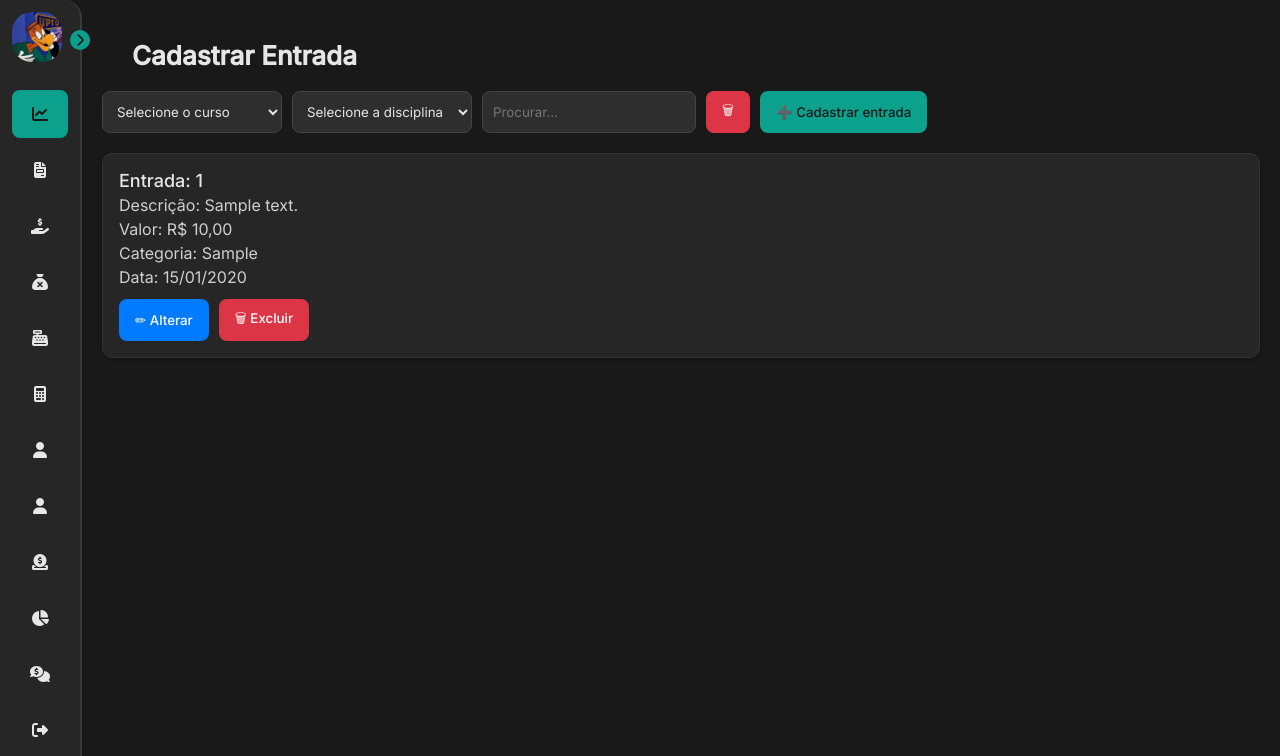
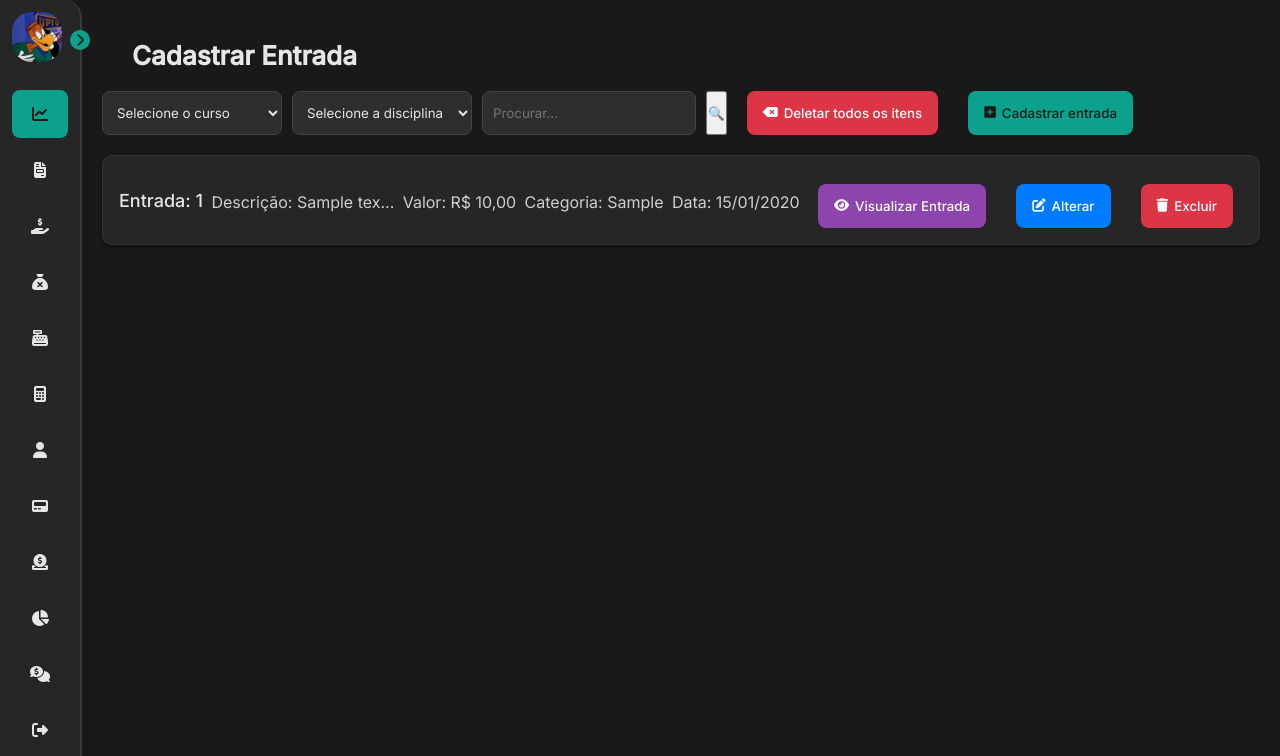
Before and after one commit to RafaelDella/easy_m, a PHP site: page /easy_m/form_entrada/formulario_entrada.php in a window 1280 px wide. Shown: the top 756 px of the page. Run offline with PHP 8.4, Linux system fonts and the light colour scheme; the visitor is signed in with stand-in values (Sample User, id 1); tables that the repository leaves empty hold one stand-in row (values such as "Sample post").

Commit message:
Fix: Entrada

```diff
--- a/app/assets/form_entrada/formulario_entrada.css
+++ b/app/assets/form_entrada/formulario_entrada.css
@@ -46,6 +46,8 @@ input[type="text"] {
 
 .btn {
   padding: 10px 16px;
+  margin-right: 10px;
+  margin-left: 10px;
   border: none;
   border-radius: 8px;
   cursor: pointer;
@@ -59,11 +61,13 @@ input[type="text"] {
 .btn.green {
   background-color: #0ba18c;
   color: #191919;
+  padding: 10px 16px;
 }
 
 .btn.red {
   background-color: #dc3545;
   color: #fff;
+  padding: 14px 16px;
 }
 
 .btn.blue {
@@ -81,12 +85,16 @@ input[type="text"] {
 }
 
 .session-card {
+  display: flex;
+  justify-content: space-between;
+  align-items: center;
   background-color: #262626;
   border-radius: 10px;
   padding: 16px;
   margin-bottom: 16px;
   box-shadow: 0 2px 4px rgba(0, 0, 0, 0.3);
   border: 1px solid #333;
+  flex-wrap: wrap;
 }
 
 .session-header {
@@ -98,6 +106,7 @@ input[type="text"] {
 .session-info {
   margin-top: 4px;
   color: #cfcfcf;
+  overflow-wrap: break-word;
 }
 
 .session-actions {
--- a/app/assets/form_entrada/formulario_entrada.js
+++ b/app/assets/form_entrada/formulario_entrada.js
@@ -124,3 +124,53 @@ if (event.target === modalEditar) {
 function fecharModalEditar() {
 document.getElementById('modalEditarEntrada').style.display = 'none';
 }
+
+function visualizarEntrada(id) {
+    fetch(`http://localhost/easy_m/app/view/form_entrada/buscar_entrada.php?id=${id}`)
+        .then(response => {
+            if (!response.ok) {
+                throw new Error('Erro na resposta do servidor');
+            }
+            return response.json();
+        })
+        .then(data => {
+            if (data.sucesso) {
+                const entrada = data.entrada;
+                document.getElementById('verDescricao').innerText = entrada.descricao;
+                document.getElementById('verValor').innerText = `R$ ${parseFloat(entrada.valor).toFixed(2)}`;
+                document.getElementById('verCategoria').innerText = entrada.categoria;
+                document.getElementById('verDataEntrada').innerText = entrada.data_entrada;
+
+                document.getElementById('modalVisualizar').style.display = 'block';
+            } else {
+                alert('⚠ Erro: ' + data.erro);
+            }
+        })
+        .catch(error => {
+            console.error('Erro na requisição:', error);
+            alert('❌ Erro ao buscar entrada.');
+        });
+}
+
+function fecharModalVisualizar() {
+    document.getElementById('modalVisualizar').style.display = 'none';
+}
+
+window.addEventListener('click', function(event) {
+    const modal = document.getElementById('modalVisualizar');
+    const content = document.querySelector('#modalVisualizar .modal-content');
+
+    if (event.target === modal) {
+        fecharModalVisualizar();
+    }
+});
+
+document.getElementById('campo-busca').addEventListener('input', function () {
+    const termo = this.value.toLowerCase();
+    const cards = document.querySelectorAll('.session-card');
+
+    cards.forEach(card => {
+        const texto = card.textContent.toLowerCase();
+        card.style.display = texto.includes(termo) ? 'block' : 'none';
+    });
+});
--- a/app/view/form_entrada/editar_entrada.php
+++ b/app/view/form_entrada/editar_entrada.php
@@ -48,7 +48,7 @@ if ($_SERVER['REQUEST_METHOD'] === 'POST') {
 
         echo "<script>
             alert('✅ Entrada atualizada com sucesso!');
-            window.location.href = '../extrato_page/extrato_view.php';
+            window.location.href = '../form_entrada/formulario_entrada.php';
         </script>";
     } catch (PDOException $e) {
         echo "Erro ao atualizar entrada: " . $e->getMessage();
--- a/app/view/form_entrada/excluir_entrada.php
+++ b/app/view/form_entrada/excluir_entrada.php
@@ -20,7 +20,7 @@ try {
 
     echo "<script>
         alert('✅ Entrada excluída com sucesso!');
-        window.location.href='../extrato_page/extrato_view.php';
+        window.location.href='../form_entrada/formulario_entrada.php';
     </script>";
 } catch (PDOException $e) {
     echo "Erro ao excluir entrada: " . $e->getMessage();
--- a/app/view/form_entrada/formulario_entrada.php
+++ b/app/view/form_entrada/formulario_entrada.php
@@ -17,6 +17,24 @@ $nome = $_SESSION['usuario_nome'];
 $stmtPerfil = $pdo->prepare("SELECT perfil FROM Usuario WHERE id = :id");
 $stmtPerfil->execute([':id' => $usuario_id]);
 $perfilUsuario = $stmtPerfil->fetchColumn();
+
+function limitarTexto($texto, $limite = 10) {
+    return strlen($texto) > $limite ? substr($texto, 0, $limite) . '...' : $texto;
+}
+
+$busca = isset($_GET['busca']) ? trim($_GET['busca']) : '';
+
+$sql = "SELECT * FROM Entrada WHERE id_usuario = :usuario_id";
+$params = ['usuario_id' => $_SESSION['usuario_id']];
+
+if ($busca !== '') {
+    $sql .= " AND (descricao LIKE :busca OR categoria LIKE :busca)";
+    $params['busca'] = '%' . $busca . '%';
+}
+
+$stmt = $pdo->prepare($sql);
+$stmt->execute($params);
+$entradas = $stmt->fetchAll();
 
 ?>
 
@@ -55,7 +73,7 @@ $perfilUsuario = $stmtPerfil->fetchColumn();
                 </li>
                 <li class="side-item"><a href="../view/extrato_page/extrato_view.php"><i
                             class="fa-solid fa-file-invoice"></i><span class="item-description">Extrato</span></a></li>
-                <li class="side-item"><a href="../view/form_entrada/forms_entrada.html"><i
+                <li class="side-item"><a href="formulario_entrada.php"><i
                             class="fa-solid fa-hand-holding-dollar"></i><span class="item-description">Nova
                             Entrada</span></a></li>
                 <li class="side-item"><a href="../view/formulario_gasto/forms_gasto.html"><i
@@ -68,8 +86,7 @@ $perfilUsuario = $stmtPerfil->fetchColumn();
                             Quitação</span></a></li>
                 <li class="side-item"><a href="../view/formulário_perfil/forms_perfil.html"><i
                             class="fa-solid fa-user"></i><span class="item-description">Teste de Perfil</span></a></li>
-                <li class="side-item"><a href="../view/formulário_perfil/forms_perfil.html"><i
-                            class="fa-solid fa-user"></i><span class="item-description">Analisar Dívida</span></a></li>
+                <li class="side-item"><a href="../view/formulário_perfil/forms_perfil.html"><i class="fa-solid fa-pager"></i><span class="item-description">Analisar Dívida</span></a></li>
                 <li class="side-item"><a href="../view/formulário_perfil/forms_perfil.html"><i
                             class="fa-solid fa-circle-dollar-to-slot"></i><span class="item-description">Teto de
                             Gasto</span></a></li>
@@ -97,9 +114,14 @@ $perfilUsuario = $stmtPerfil->fetchColumn();
             <select>
                 <option>Selecione a disciplina</option>
             </select>
-            <input type="text" placeholder="Procurar...">
-            <button class="btn red">🗑</button>
-            <button class="btn green" onclick="abrirModal()">➕ Cadastrar entrada</button>
+            <input type="text" id="campo-busca" placeholder="Procurar...">
+            <button type="submit">🔍</button>
+            <form action="deletar_todas_entradas.php" method="POST" onsubmit="return confirm('Tem certeza que deseja deletar TODOS os itens? Esta ação não pode ser desfeita!');" style="display:inline;">
+                <button class="btn red" type="submit">
+                    <i class="fa-solid fa-delete-left"></i> Deletar todos os itens
+                </button>
+            </form>
+            <button class="btn green" onclick="abrirModal()"><i class="fa-solid fa-square-plus"></i> Cadastrar entrada</button>
         </div>
 
         <div id="modalEntrada" class="modal">
@@ -172,6 +194,20 @@ $perfilUsuario = $stmtPerfil->fetchColumn();
             </div>
         </div>
 
+        <div id="modalVisualizar" class="modal">
+            <div class="modal-content">
+                <span class="close" onclick="fecharModalVisualizar()">&times;</span>
+                <h2>Detalhes da Entrada</h2>
+
+                <p><strong>Descrição:</strong> <span id="verDescricao"></span></p>
+                <p><strong>Valor:</strong> <span id="verValor"></span></p>
+                <p><strong>Categoria:</strong> <span id="verCategoria"></span></p>
+                <p><strong>Data:</strong> <span id="verDataEntrada"></span></p>
+
+                <button onclick="fecharModalVisualizar()" class="btn-cancelar">Fechar</button>
+            </div>
+        </div>
+
         <div class="container">
             <?php
                 $stmt = $pdo->prepare("SELECT * FROM Entrada WHERE id_usuario = :usuario_id ORDER BY data_entrada DESC");
@@ -180,13 +216,30 @@ $perfilUsuario = $stmtPerfil->fetchColumn();
 
                 foreach ($entradas as $entrada): ?>
                     <div class="session-card">
-                        <div class="session-header">Entrada: <?= htmlspecialchars($entrada['id_entrada']) ?></div>
-                        <div class="session-info">Descrição: <?= htmlspecialchars($entrada['descricao']) ?></div>
-                        <div class="session-info">Valor: R$ <?= number_format($entrada['valor'], 2, ',', '.') ?></div>
-                        <div class="session-info">Categoria: <?= htmlspecialchars($entrada['categoria']) ?></div>
-                        <div class="session-info">Data: <?= date('d/m/Y', strtotime($entrada['data_entrada'])) ?></div>
+                                    <div class="session-header">
+                                Entrada: <?= htmlspecialchars($entrada['id_entrada']) ?>
+                            </div>
+
+                            <div class="session-info">
+                                Descrição: <?= htmlspecialchars(limitarTexto($entrada['descricao'], 10)) ?>
+                            </div>
+
+                            <div class="session-info">
+                                Valor: R$ <?= htmlspecialchars(limitarTexto(number_format($entrada['valor'], 2, ',', '.'), 10)) ?>
+                            </div>
+
+                            <div class="session-info">
+                                Categoria: <?= htmlspecialchars(limitarTexto($entrada['categoria'], 10)) ?>
+                            </div>
+
+                            <div class="session-info">
+                                Data: <?= htmlspecialchars(limitarTexto(date('d/m/Y', strtotime($entrada['data_entrada'])), 10)) ?>
+                            </div>
 
                         <div class="session-actions">
+
+                            <button class="btn purple" onclick="visualizarEntrada(<?= $entrada['id_entrada'] ?>)"><i class="fa-solid fa-eye"></i> Visualizar Entrada</button>
+
                             <button class="btn blue"
                                 onclick='editarEntrada(
                             <?= json_encode([
@@ -196,11 +249,12 @@ $perfilUsuario = $stmtPerfil->fetchColumn();
                                 "categoria" => $entrada["categoria"],
                                 "data_entrada" => $entrada["data_entrada"]
                             ]) ?>
-    )'>✏ Alterar</button>
+                        )'> <i class="fa-solid fa-pen-to-square"></i> Alterar</button>
 
                             <form action="excluir_entrada.php" method="POST" style="display:inline;" onsubmit="return confirm('Tem certeza que deseja excluir esta entrada?');">
                                 <input type="hidden" name="id" value="<?= $entrada['id_entrada'] ?>">
-                                <button class="btn red">🗑 Excluir</button>
+                                <button class="btn red"> <i class="fa-solid fa-trash"></i> Excluir</button>
+
                             </form>
                         </div>
                     </div>
--- a/app/view/form_entrada/salvar_entrada.php
+++ b/app/view/form_entrada/salvar_entrada.php
@@ -58,7 +58,7 @@ if (!empty($_POST['id'])) {
 
         echo "<script>
             alert('✅ Entrada registrada com sucesso!');
-            window.location.href='../extrato_page/extrato_view.php';
+            window.location.href='../form_entrada/formulario_entrada.php';
         </script>";
         exit;
     } catch (PDOException $e) {
```
Also changed, not shown: other parts of app/assets/form_entrada/formulario_entrada.css (+60 -0 lines), app/view/form_entrada/buscar_entrada.php (added, +26 -0 lines), app/view/form_entrada/deletar_todas_entradas.php (added, +23 -0 lines), app/view/form_entrada/forms_entrada.html (added, +42 -0 lines). Lines whose indentation alone changed are shown as unchanged.
